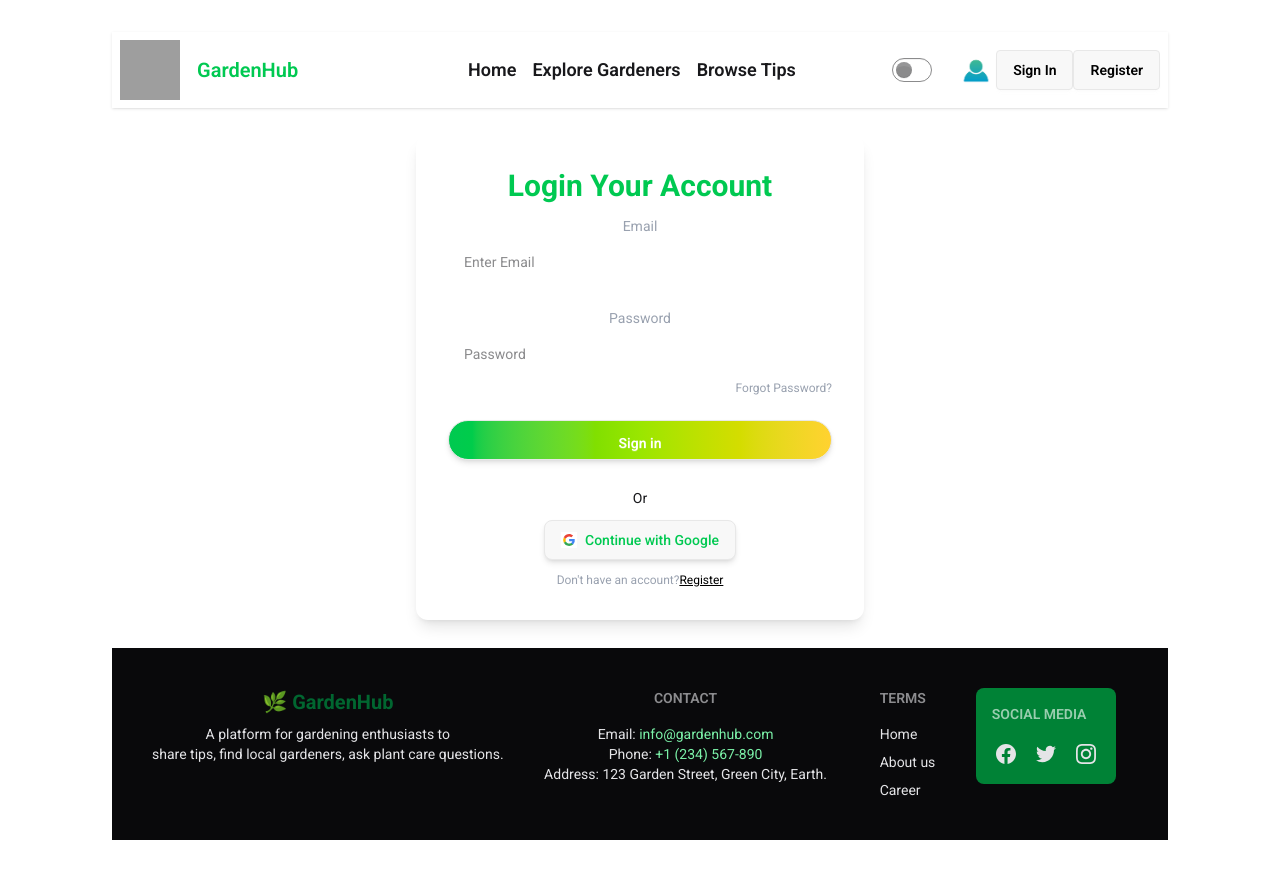
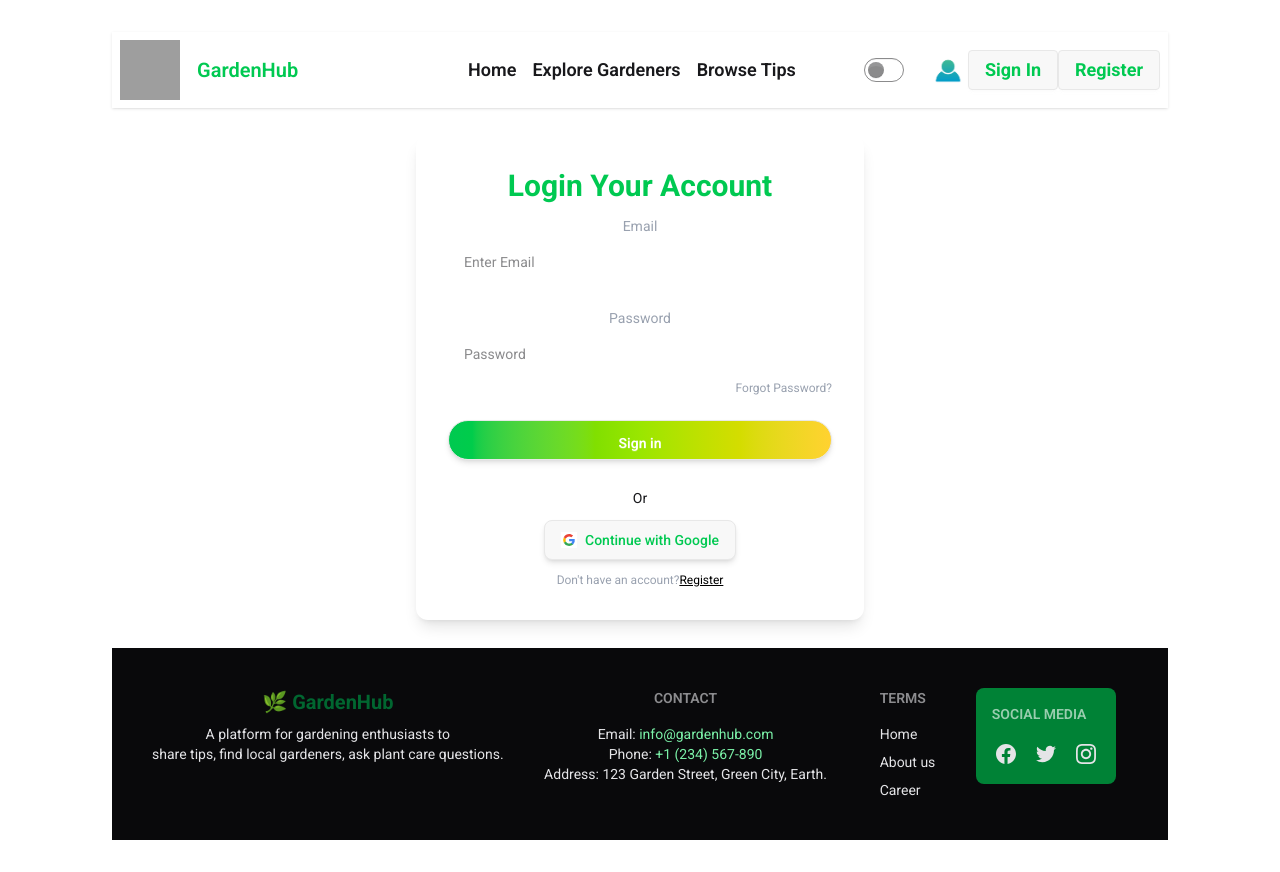
Before and after one commit to nafeesalways/gardening-client, a React (Vite) app: page /auth/login in a window 1280 px wide. Built offline with nearby package versions, Linux system fonts and the light colour scheme; no server answers; grey boxes are pictures that could not be loaded; a web font is replaced by a local one.

Commit message:
garden task done

```diff
--- a/src/components/Header.jsx
+++ b/src/components/Header.jsx
@@ -206,13 +206,13 @@ const Header = () => {
           <>
             <Link
               to="/auth/login"
-              className="btn hover:bg-black text-black hover:text-white"
+              className="btn font-bold text-lg text-green-500"
             >
               Sign In
             </Link>
             <Link
               to="/auth/register"
-              className="btn hover:bg-black text-black hover:text-white"
+              className="btn font-bold text-lg text-green-500"
             >
               Register
             </Link>
```
